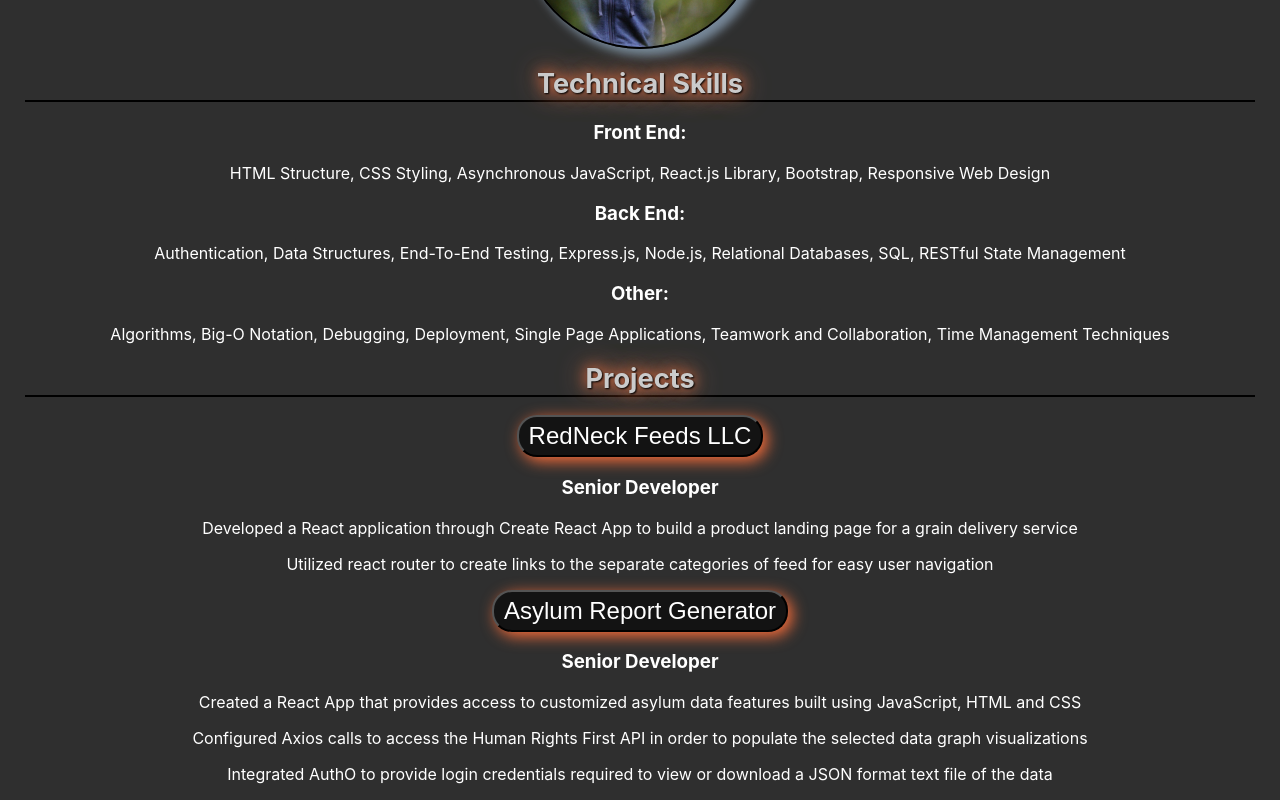
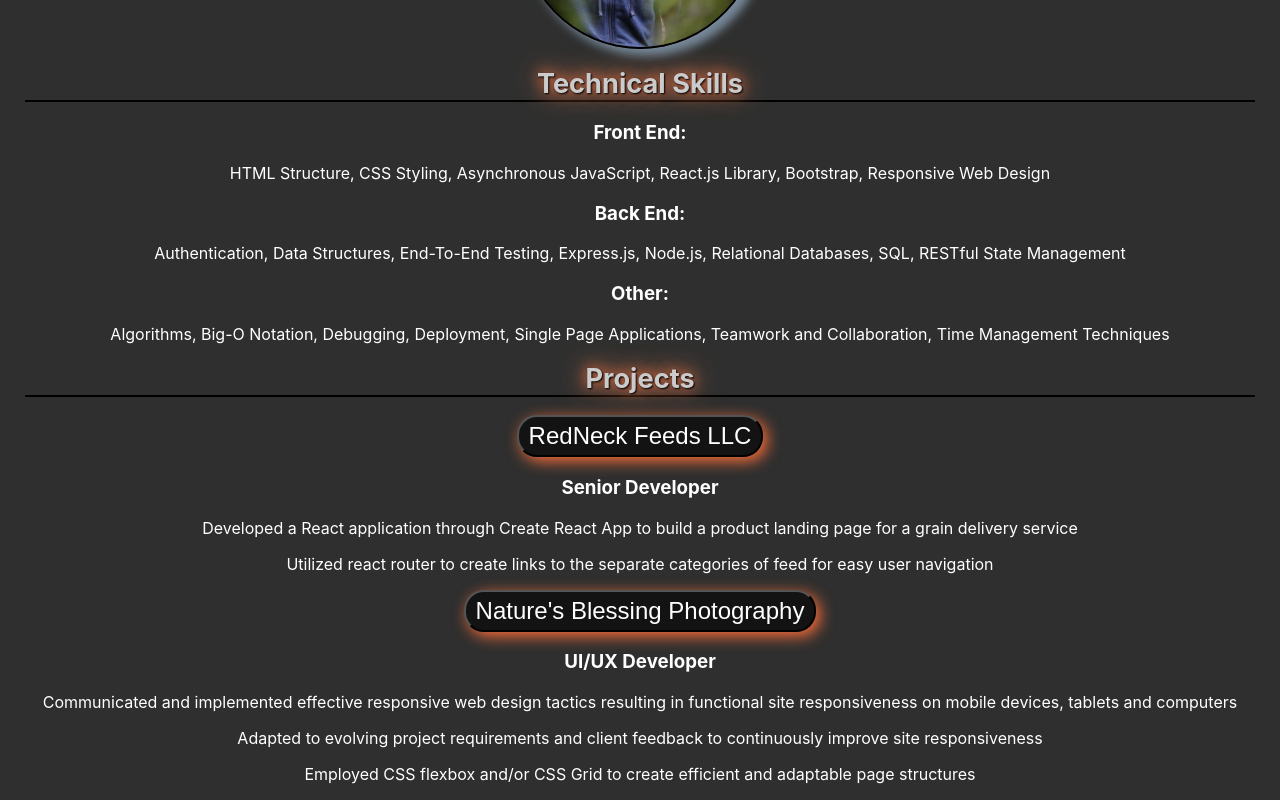
Before and after one commit to Krygore/Personal-Site, a React (Create React App) app in the folder React-site/personal-site/: page / in a window 1280 px wide. Shown: the part 340-1140 px from the top of the page. Built offline with nearby package versions, Linux system fonts and the light colour scheme.

Commit message:
Updated project-card

```diff
--- a/React-site/personal-site/src/components/Home.js
+++ b/React-site/personal-site/src/components/Home.js
@@ -47,14 +47,15 @@ export default function Home() {
 
                         <div className="project-card">
                             <button className="project-button">
-                                <a href="https://github.com/WebDev-Michael/asylum-rg-fe-starter">Asylum Report Generator</a>
+                                <a href="https://natures-blessing-photography.vercel.app">Nature's Blessing Photography</a>
                             </button>
 
-                            <h3>Senior Developer</h3>
+                            <h3>UI/UX Developer</h3>
 
-                            <p>Created a React App that provides access to customized asylum data features built using JavaScript, HTML and CSS</p>
-                            <p>Configured Axios calls to access the Human Rights First API in order to populate the selected data graph visualizations</p>
-                            <p>Integrated AuthO to provide login credentials required to view or download a JSON format text file of the data</p>
+                            <p>Communicated and implemented effective responsive web design tactics resulting in functional site responsiveness
+                                on mobile devices, tablets and computers</p>
+                            <p>Adapted to evolving project requirements and client feedback to continuously improve site responsiveness</p>
+                            <p>Employed CSS flexbox and/or CSS Grid to create efficient and adaptable page structures</p>
                         </div>
                     </div>
                 </div>
```
